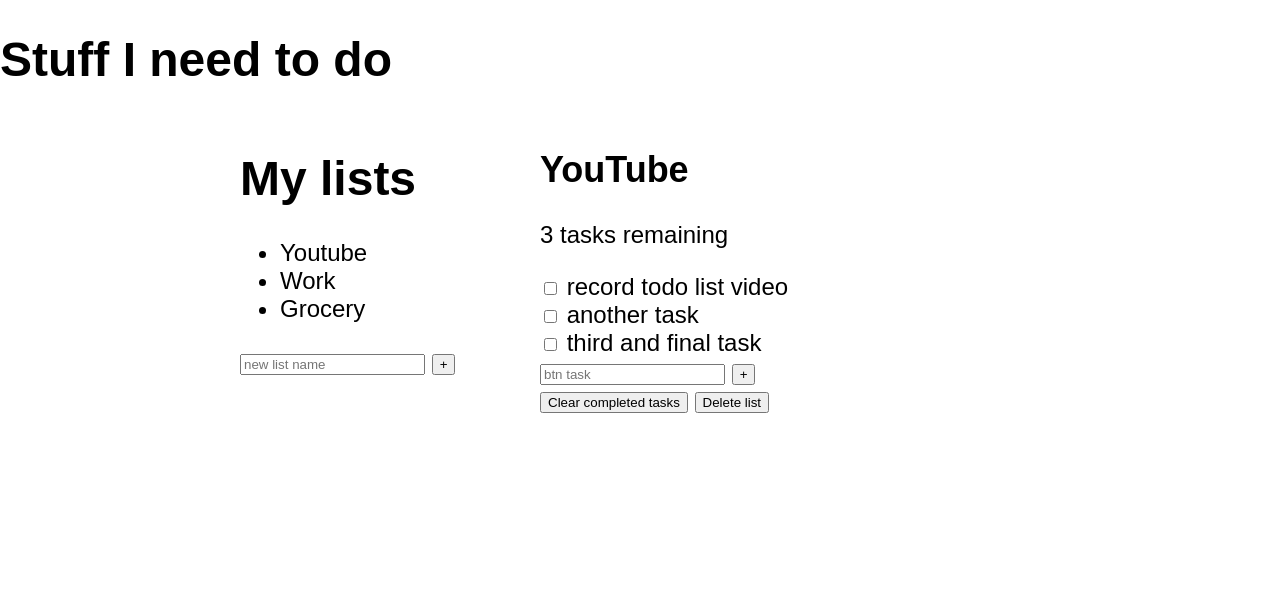
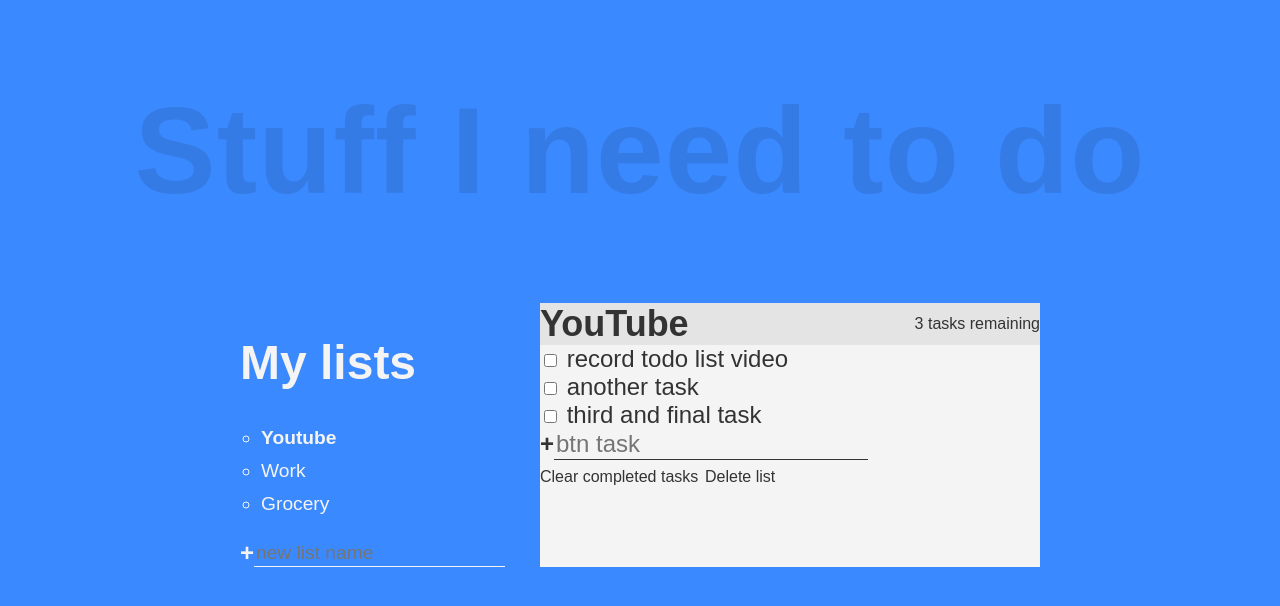
Before and after one commit to Archangel767/To-Do-List, a plain HTML site: page index.html in a window 1280 px wide. Drawn offline with Linux system fonts and the light colour scheme.

Commit message:
updated main.css
updated styling and spacing for list items

```diff
--- a/index.html
+++ b/index.html
@@ -6,7 +6,7 @@
   <meta http-equiv="X-UA-Compatible" content="IE=edge">
   <meta name="viewport" content="width=device-width, initial-scale=1.0">
   <title>Document</title>
-  <link rel="stylesheet" href="style.css">
+  <link rel="stylesheet" href="main.css">
 </head>
 
 <body>
@@ -22,12 +22,12 @@
 
     <form action="">
       <input type="text" class="new list" placeholder="new list name" aria-label="new list name" />
-      <button class="btn list" aria-label="create new list">+</button>
+      <button class="btn create" aria-label="create new list">+</button>
     </form>
   </div>
 
   <div class="todo-list">
-    <div class="todo-list">
+    <div class="todo-header">
       <h2 class="list-title">YouTube</h2>
       <p class="task-count">3 tasks remaining</p>
     </div>
@@ -61,11 +61,11 @@
         <form action="">
           <input
           type="text"
-          class="new list"
+          class="new task"
           placeholder="btn task"
           aria-label="new task name"
           />
-          <button class="btn task"
+          <button class="btn create"
             aria-label="create new task">+
           </button>
         </form>
--- /dev/null
+++ b/main.css
@@ -0,0 +1,133 @@
+:root {
+  --clr-primary: rgb(59, 137, 255);
+  --clr-light:#f4f4f4;
+  --clr-dark: #333;
+  --clr-warning: rgb(99, 36, 36);
+}
+
+*,
+*::before,
+*::after {
+  font-family: inherit;
+  box-sizing: border-box;
+}
+
+
+
+body {
+  margin: 0;
+  font-family: "Work Sans", sans-serif;
+  font-weight: 300;
+  font-size: 1.5rem;
+  background-color: var(--clr-primary);
+  color: var(--clr-light);
+
+
+display: grid;
+grid:
+  "header header header header" auto
+  "...... lists active ......" auto /
+  1fr minmax(100px, 300px) minmax(250px, 500px) 1fr;
+
+}
+
+.title {
+  grid-area: header;
+  text-align: center;
+  font-size: calc(7vw + 2rem);
+  font-weight: 900;
+  color: rgba(0, 0, 0, 0.1);
+  letter-spacing: 1px;
+  margin: 0.3 0 0.5em;
+}
+
+.all-tasks {
+  grid-area: lists;
+}
+
+.task-list {
+  font-size: 1.2rem;
+  line-height: 1.7;
+  list-style: circle;
+  padding-left: 1.1em;
+}
+
+form {
+  display: flex;
+}
+
+.btn {
+  cursor: pointer;
+  background: 0;
+  border: 0;
+  padding: 0;
+  color: inherit;
+  font-size: 1rem;
+}
+
+.btn.create {
+  font-size: 1.5rem;
+  font-weight: 900;
+  margin-right: 0.25;
+  transition: opacity 250ms ease-in;
+}
+
+.btn.list:hover {
+  opacity: 0.7;
+}
+
+.new {
+  background: transparent;
+  border: 0;
+  color: inherit;
+  border-bottom: 1px solid currentColor;
+  font-size: inherit;
+
+  transition: border-bottom 150ms ease-in;
+  order: 2;
+}
+
+.new:focus {
+  border-bottom-width: 3px;
+}
+
+.new:focus::placeholder {
+ opacity: 0.2;
+}
+
+.new.list {
+  font-size: 1.2rem;
+}
+
+/* --spacer is locally scoped as its only used here */
+.active-list {
+  --spacer: 2rem;
+  font-weight: 700;
+}
+
+.todo-list {
+  grid-area: active;
+  background: var(--clr-light);
+  color: var(--clr-dark);
+}
+
+.todo-header {
+  padding: var(--spacer);
+  background: #e4e4e4;
+  display: flex;
+  align-items: center;
+  justify-content: space-between;
+}
+
+.list-title {
+  margin: 0;
+}
+
+.task-count {
+  margin: 0;
+  font-size: 1rem;
+}
+
+.todo-body {
+  padding: var(--spacer);
+}
--- a/style.css
+++ /dev/null
@@ -1,33 +0,0 @@
-* {
-  font-family: inherit;
-  box-sizing: border-box;
-}
-
-body {
-  margin: 0;
-  font-family: "Work Sans", sans-serif;
-  font-weight: 300;
-  font-size: 1.5rem;
-  background-color: var(--clr-primary);
-  color: var(--clr-light);
-
-
-display: grid;
-grid:
-  "header header header header" auto
-  "...... lists active ......" /
-  1fr minmax(100px, 300px) minmax(250px, 500px) 1fr;
-
-}
-
-.title {
-  grid-area: header;
-}
-
-.all-tasks {
-  grid-area: lists;
-}
-
-.todo-list {
-  grid-area: active;
-}
```
